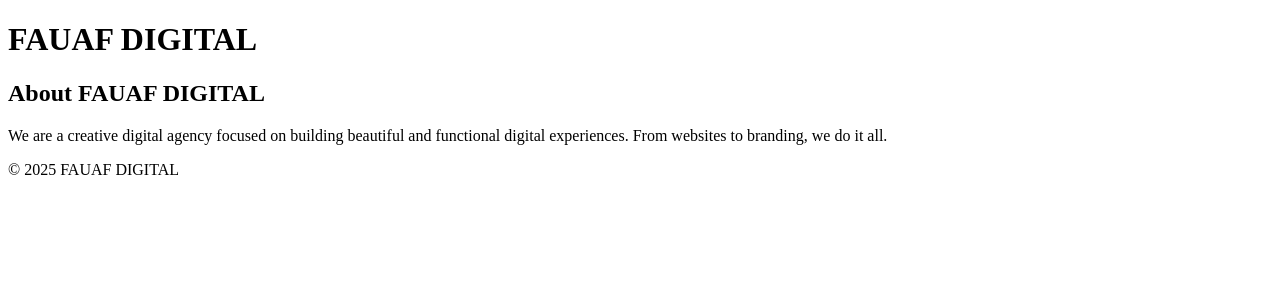
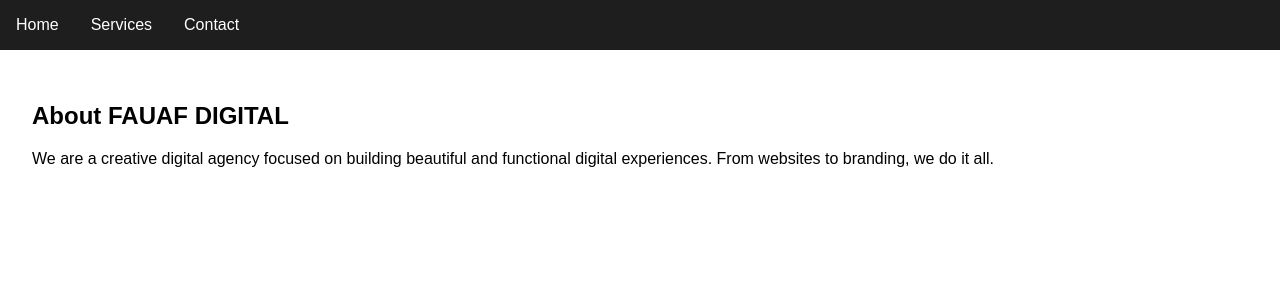
Before and after one commit to fahad8700328078/fauaf-digital-site, a Next.js app: page /about in a window 1280 px wide. Shown: the top 300 px of the page. Built offline with nearby package versions, Linux system fonts and the light colour scheme.

Commit message:
Update layout.jsx

```diff
--- a/app/layout.jsx
+++ b/app/layout.jsx
@@ -1,19 +1,24 @@
 export const metadata = {
-  title: 'FAUAF DIGITAL',
-  description: 'Your professional digital partner.',
+  title: "FAUAF DIGITAL",
+  description: "Empowering Your Digital Future – FAUAF DIGITAL",
 };
 
 export default function RootLayout({ children }) {
   return (
     <html lang="en">
-      <body>
-        <header>
-          <h1>FAUAF DIGITAL</h1>
-        </header>
-        <main>{children}</main>
-        <footer>
-          <p>© {new Date().getFullYear()} FAUAF DIGITAL</p>
-        </footer>
+      <body style={{ fontFamily: "Arial, sans-serif", margin: 0, padding: 0 }}>
+        <nav style={{
+          background: "#1e1e1e",
+          padding: "1rem",
+          display: "flex",
+          gap: "2rem",
+          color: "#fff"
+        }}>
+          <a href="/" style={{ color: "white", textDecoration: "none" }}>Home</a>
+          <a href="/services" style={{ color: "white", textDecoration: "none" }}>Services</a>
+          <a href="/contact" style={{ color: "white", textDecoration: "none" }}>Contact</a>
+        </nav>
+        <main style={{ padding: "2rem" }}>{children}</main>
       </body>
     </html>
   );
```
